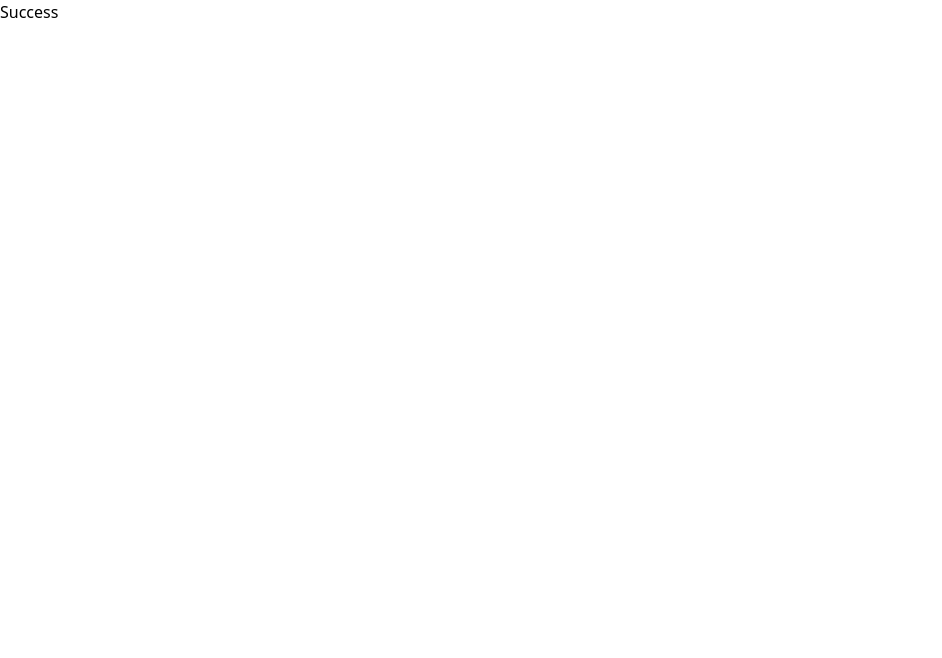
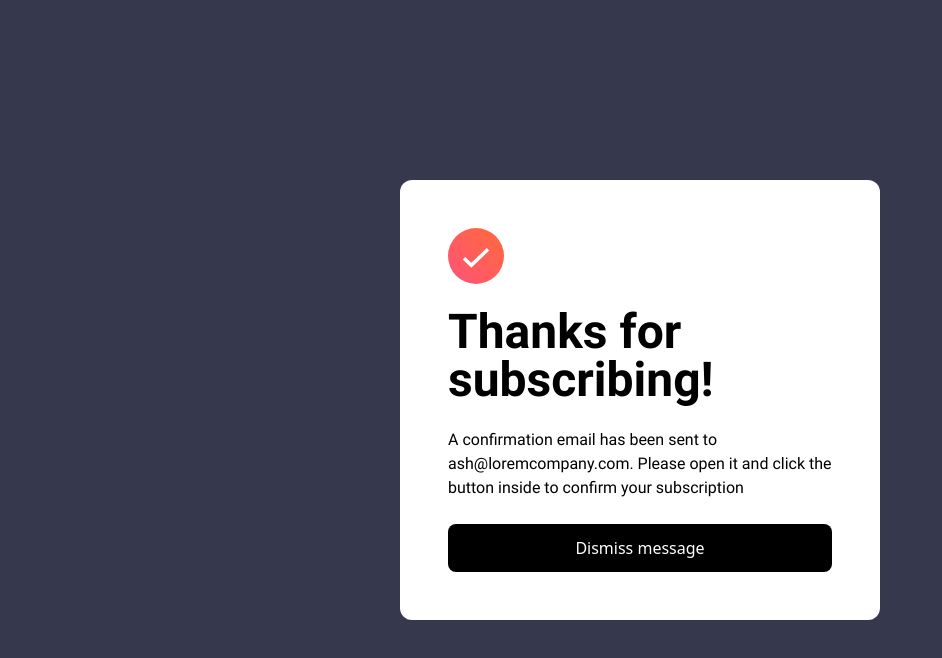
Before and after one commit to rganga1/frontend_mentor-newsletter, a React (Vite) app: page /success in a window 1280 px wide. Shown: the top 658 px of the page, without its empty margins (0-942 px from the left). Built offline with nearby package versions, Linux system fonts and the light colour scheme.

Commit message:
added success - yet to add error messages

```diff
--- a/src/components/Form.jsx
+++ b/src/components/Form.jsx
@@ -15,9 +15,9 @@ function Form() {
       <input
         {...register("email", {
           required: "This field is required",
-          onBlur: () => setValue("email", getValues("email").toUpperCase()),
+          onBlur: () => setValue("email", getValues("email").trim()),
         })}
-        className="w-full max-w-md rounded-lg mt-2 mb-4"
+        className="w-full max-w-md rounded-lg mt-2 mb-4 p-3 border-gray-400 border-2 focus:border-black"
         type="email"
         id="email"
         placeholder="email@company.com"
@@ -25,7 +25,7 @@ function Form() {
       <input
         type="submit"
         value="Subscribe to monthly newsletter"
-        className="w-full max-w-md rounded-lg bg-black text-white text-sm p-4"
+        className="w-full max-w-md rounded-lg bg-black hover:bg-gradient-to-r hover:from-[#FF5379] hover:to-[#FF693E] text-white text-sm p-4"
       />
     </form>
   );
--- a/src/pages/NewsLetter.jsx
+++ b/src/pages/NewsLetter.jsx
@@ -1,12 +1,8 @@
-import React, { useState } from "react";
-import { useForm } from "react-hook-form";
 import List from "../components/List";
 import Form from "../components/Form";
 
 // const path=path.resolve(__dirname,"./assets/images/illustration-sign-up-desktop.svg")
 function NewsLetter() {
-  const [page, setPage] = useState("newsletter");
-  const { register, handleSubmit } = useForm();
   return (
     <div className="flex min-h-screen w-[100vw] justify-center items-center bg-[#36384D]">
       <div className="flex flex-col sm:flex-row-reverse justify-between w-full max-w-[848px] sm:h-[560px] gap-4  rounded-br-xl rounded-bl-xl sm:rounded-xl bg-white sm:p-6">
--- a/src/pages/Success.jsx
+++ b/src/pages/Success.jsx
@@ -2,8 +2,19 @@ import React from 'react'
 
 function Success() {
   return (
-    <div>Success</div>
+    <div className='flex justify-center
+    items-center min-h-screen bg-[#36384D]'>
+      <div className="flex flex-col gap-6 w-full sm:w-[480px] h-full sm:h-auto sm:rounded-xl bg-white p-2 sm:p-12">
+        <img src="src/assets/images/icon-success.svg" alt="success" className='w-[3.5rem] h-[3.5rem]' />
+        <h1 className='text-5xl font-roboto_bold'>Thanks for subscribing!</h1>
+        <h5 className='font-roboto_regular'>A confirmation email has been sent to ash@loremcompany.com. Please open it and click the button inside to confirm your subscription</h5>
+        <button className='mt-auto sm:mt-0 p-3 rounded-lg bg-black text-white'>Dismiss message</button>
+      </div>
+    </div>
   )
 }
 
 export default Success
+
+//Thanks for subscribing! A confirmation email has been sent to ash@loremcompany.com. Please open it and click the button inside to confirm your subscription. Dismiss message
+// Challenge by Frontend Mentor. Coded by Your Name Here.
--- a/tailwind.config.js
+++ b/tailwind.config.js
@@ -16,7 +16,7 @@ export default {
     },
   },
   plugins: [
-    require("@tailwindcss/forms"),
+    // require("@tailwindcss/forms"),
     require("@tailwindcss/typography"),
     require("@tailwindcss/aspect-ratio"),
     require("@tailwindcss/container-queries"),
```
